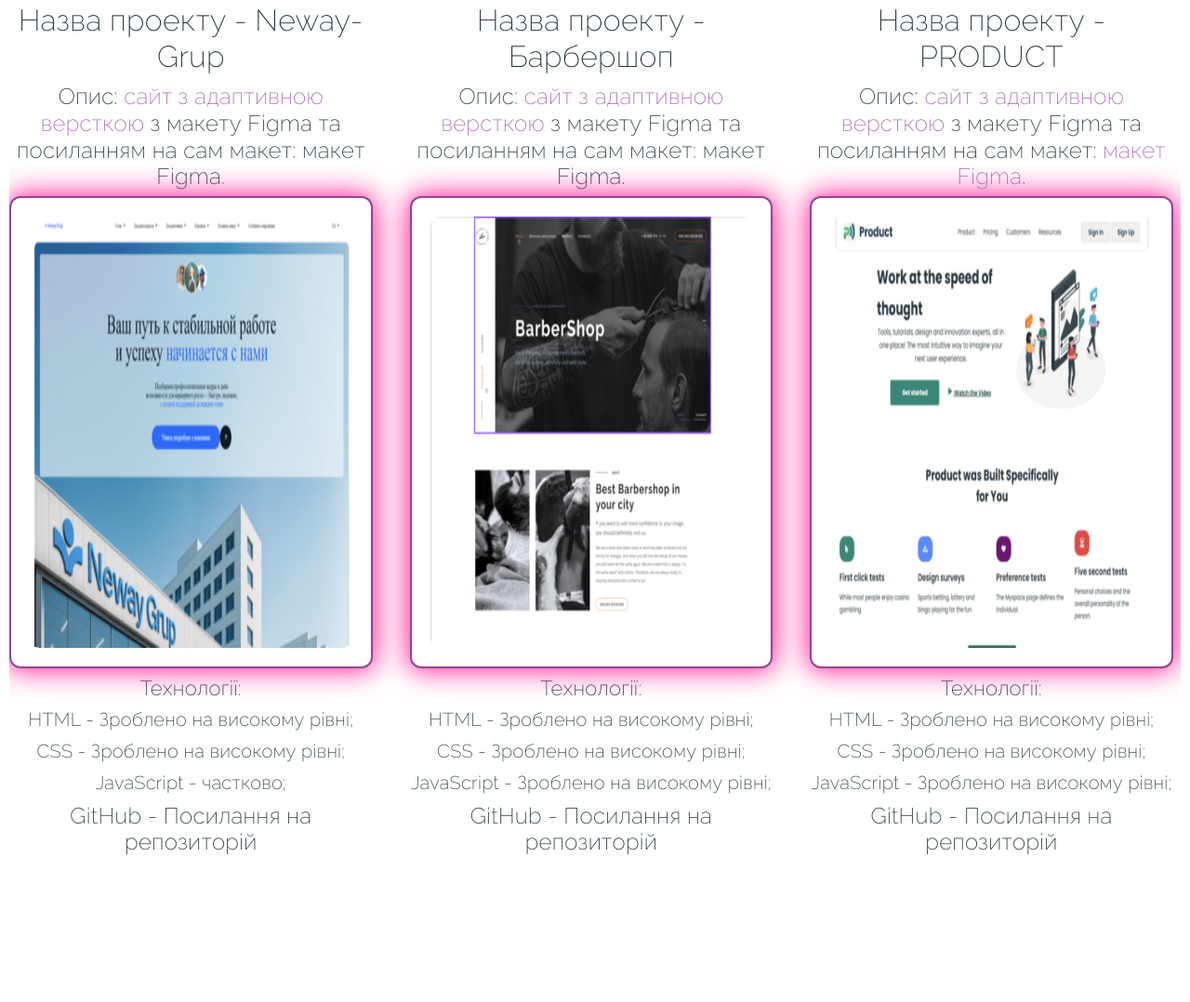
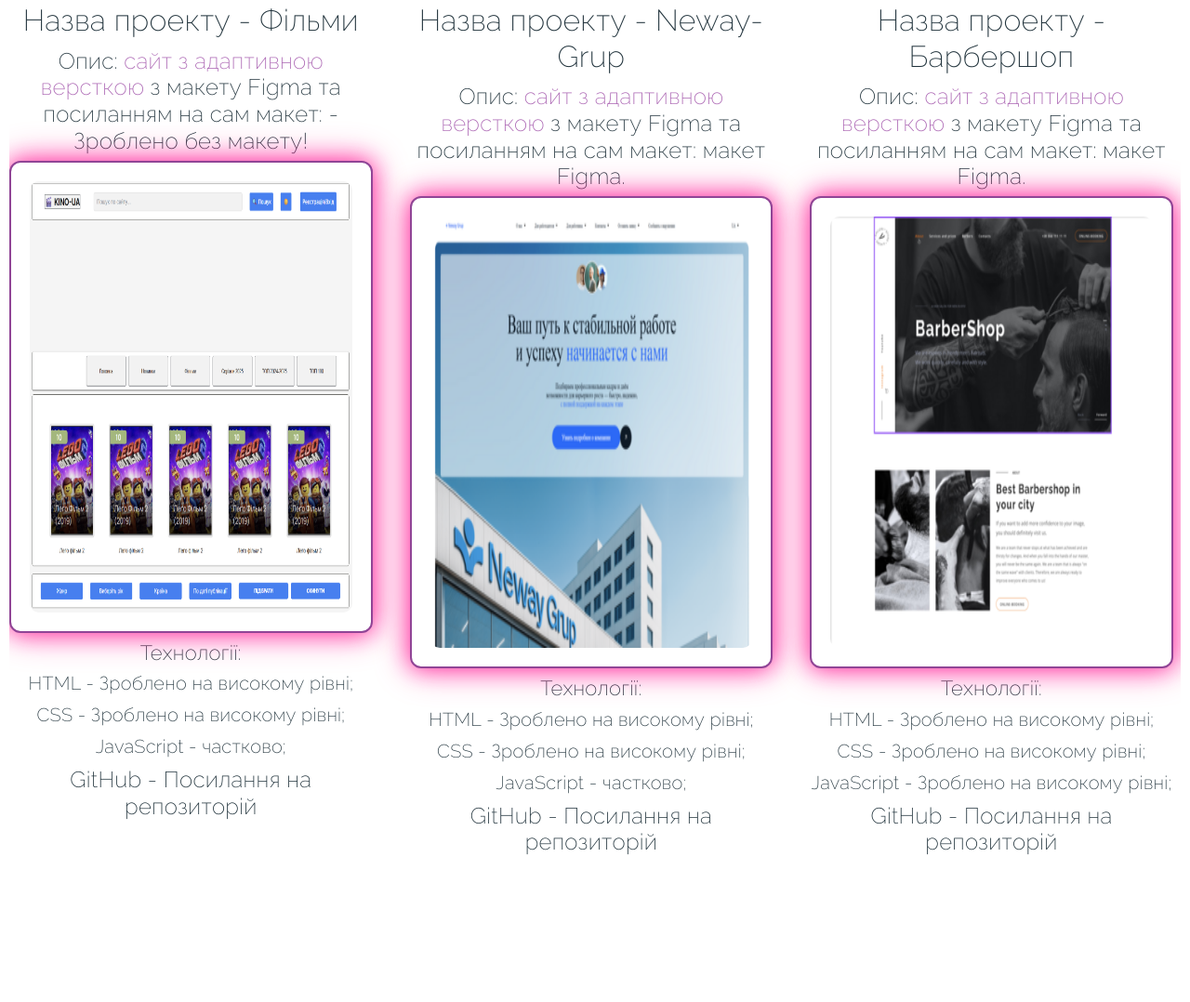
Before and after one commit to ljresetl/portfolio, a plain HTML site: page index.html in a window 1280 px wide. Shown: the part 4146-5224 px from the top of the page at 93% size. Drawn offline with Linux system fonts and the light colour scheme.

Commit message:
up-dodav-priklad-saitu

```diff
--- a/index.html
+++ b/index.html
@@ -294,6 +294,36 @@
           <h2 class="container-section-four-h">Мої роботи</h2>
           <div class="container-section-four-scroll-wrapper" id="projects-container">
             <div class="container-section-four-ul-all">
+
+
+                <div class="container-section-four-ul-project">
+
+                <h3 class="project-list-h3">Назва проекту - Фільми</h3>
+               <p class="project-list-p-opis">
+      Опис:
+      <a href="https://ljresetl.github.io/kino2/" target="_blank" class="container-section-four-figma"><span class="container-section-four-figma-www">сайт з адаптивною версткою</span></a> з макету Figma
+      та посиланням на сам макет: - Зроблено без макету!
+      <!-- <a href="https://www.figma.com/design/KBK97RnaJsjnIkg8NcIBqy/%D0%92%D1%96%D1%82%D0%B0%D0%BB%D1%96%D0%B9-%D0%91%D0%B0%D1%80%D0%B0%D0%BD%D0%BE%D0%B2?node-id=0-3&t=lC3lgO9pHupS6FTx-0">макет Figma</span></a>. -->
+    </p>
+    <div class="four-section-image-container">
+                <img
+                  src="./images/kino411.png"
+                  alt="Amico Image"
+                  width="500"
+                  height="310"
+                />
+              </div>
+    <p class="container-section-four-p">Технології:</p>
+                <div>
+                  <ul class="container-section-four-ul">
+                    <li class="container-section-four-li">HTML - Зроблено на високому рівні;</li>
+                    <li class="container-section-four-li">CSS - Зроблено на високому рівні;</li>
+                    <li class="container-section-four-li">JavaScript - частково;</li>
+                      <a class="container-section-four-a" href="https://github.com/ljresetl/kino2" target="_blank">GitHub - Посилання на репозиторій</a>
+                  </ul>
+                </div>
+
+          </div>
 
               <div class="container-section-four-ul-project">
 
```
Also changed, not shown: images/kino411.png (added).
